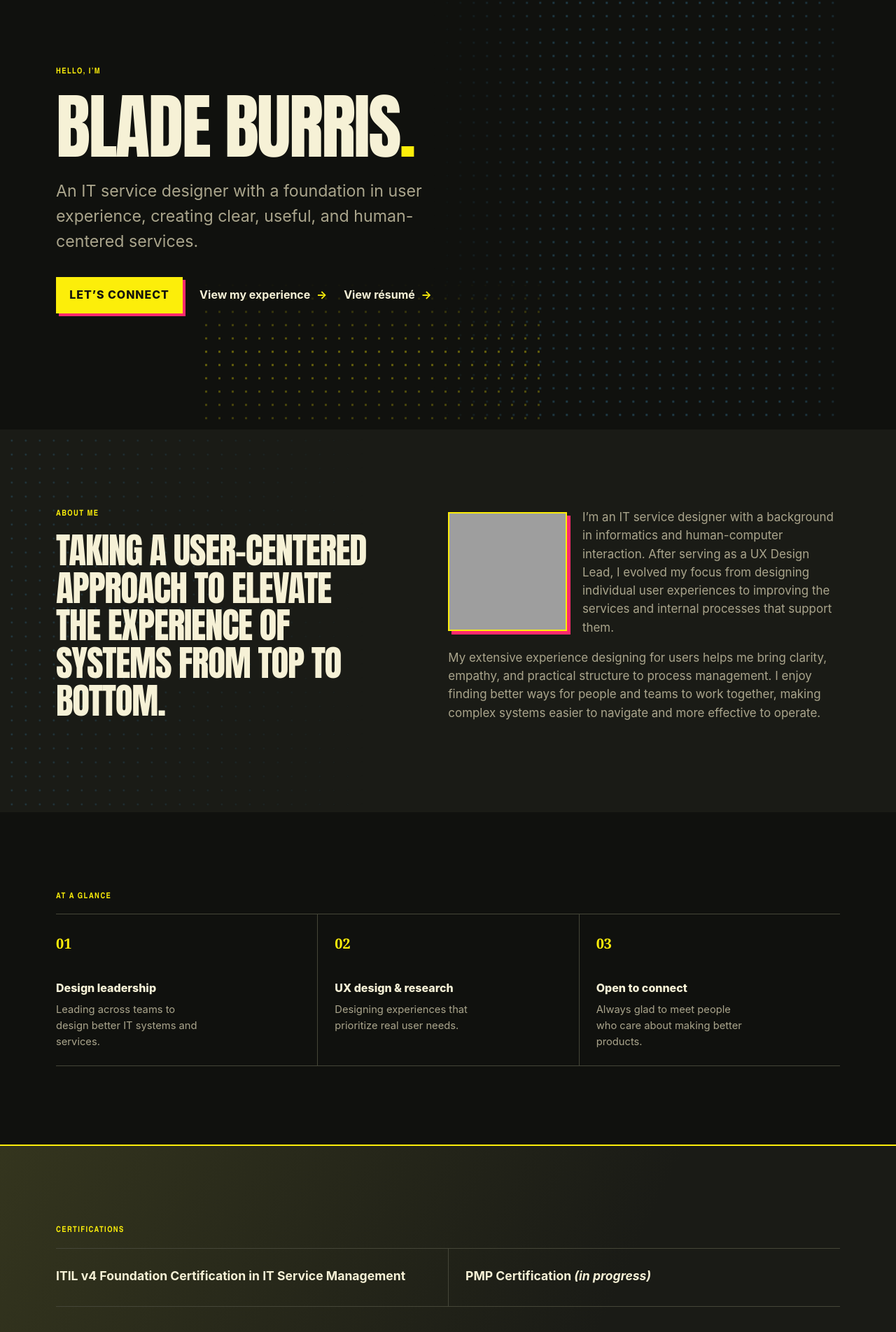
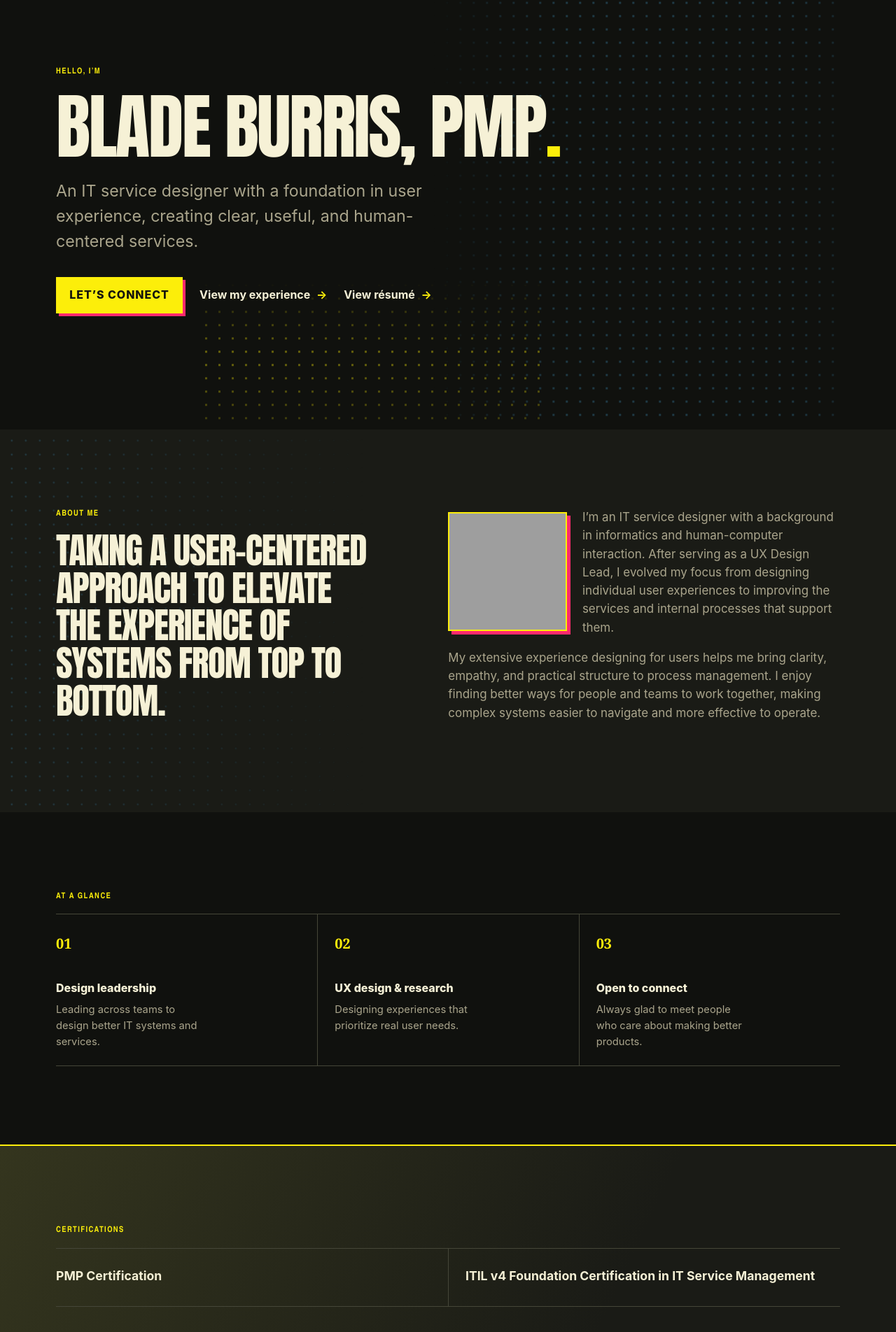
Before and after one commit to bladeburris/BladeBurris, a plain HTML site: page index.html in a window 1280 px wide. Shown: the part 156-2060 px from the top of the page at 70% size. Drawn offline with Linux system fonts and the light colour scheme; grey boxes are pictures that could not be loaded.

Commit message:
Update name and certification display

```diff
--- a/index.html
+++ b/index.html
@@ -43,7 +43,7 @@
     <main>
       <section class="hero container">
         <p class="eyebrow">Hello, I’m</p>
-        <h1>Blade Burris<span class="accent">.</span></h1>
+        <h1>Blade Burris, PMP<span class="accent">.</span></h1>
         <p class="hero-copy">An IT service designer with a foundation in user experience, creating clear, useful, and human-centered services.</p>
         <div class="hero-actions">
           <a class="button" href="contact.html">Let’s connect</a>
@@ -79,8 +79,8 @@
         <div class="container certifications-content">
           <p class="eyebrow" id="certifications-heading">Certifications</p>
           <div class="certification-grid">
+            <article><h3>PMP Certification</h3></article>
             <article><h3>ITIL v4 Foundation Certification in IT Service Management</h3></article>
-            <article><h3>PMP Certification <em>(in progress)</em></h3></article>
           </div>
         </div>
       </section>
```
Also changed, not shown: resume.html (+1 -1 lines).
